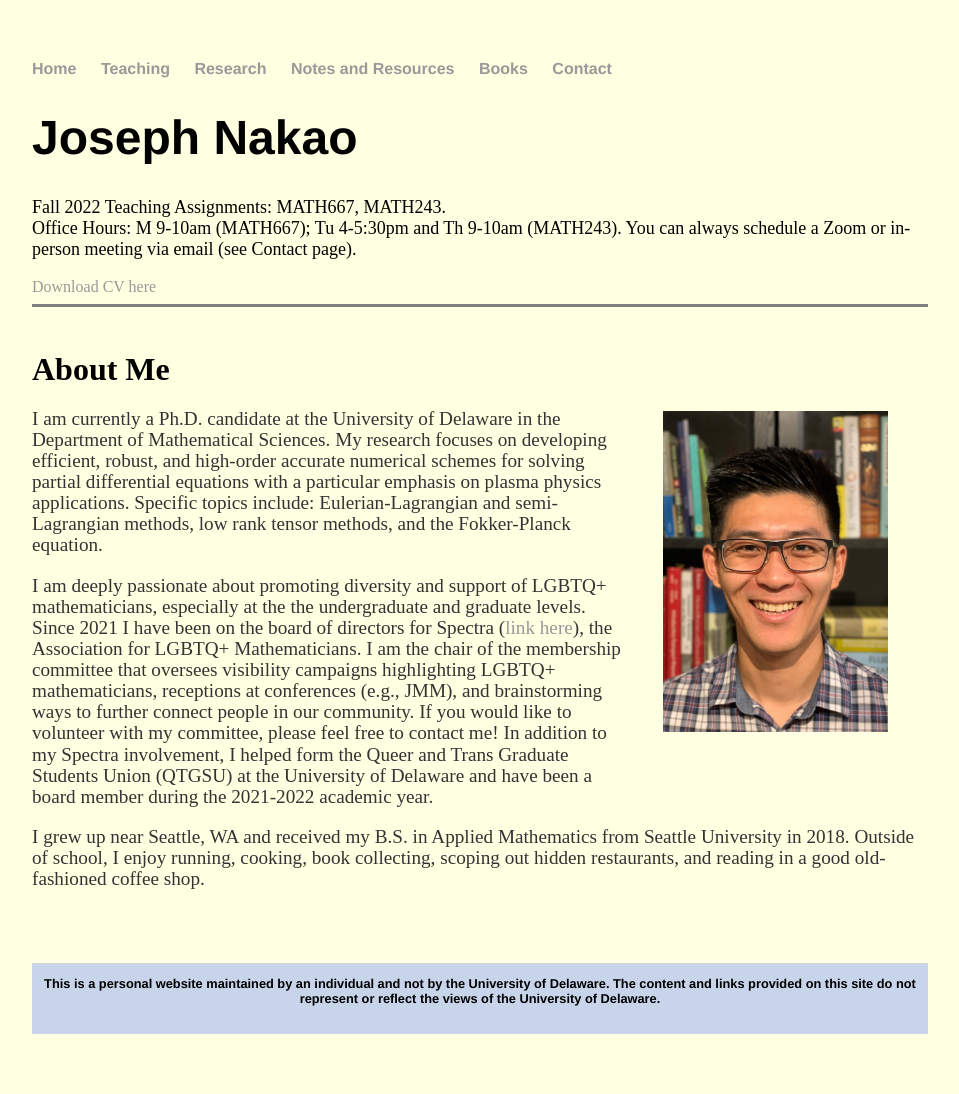
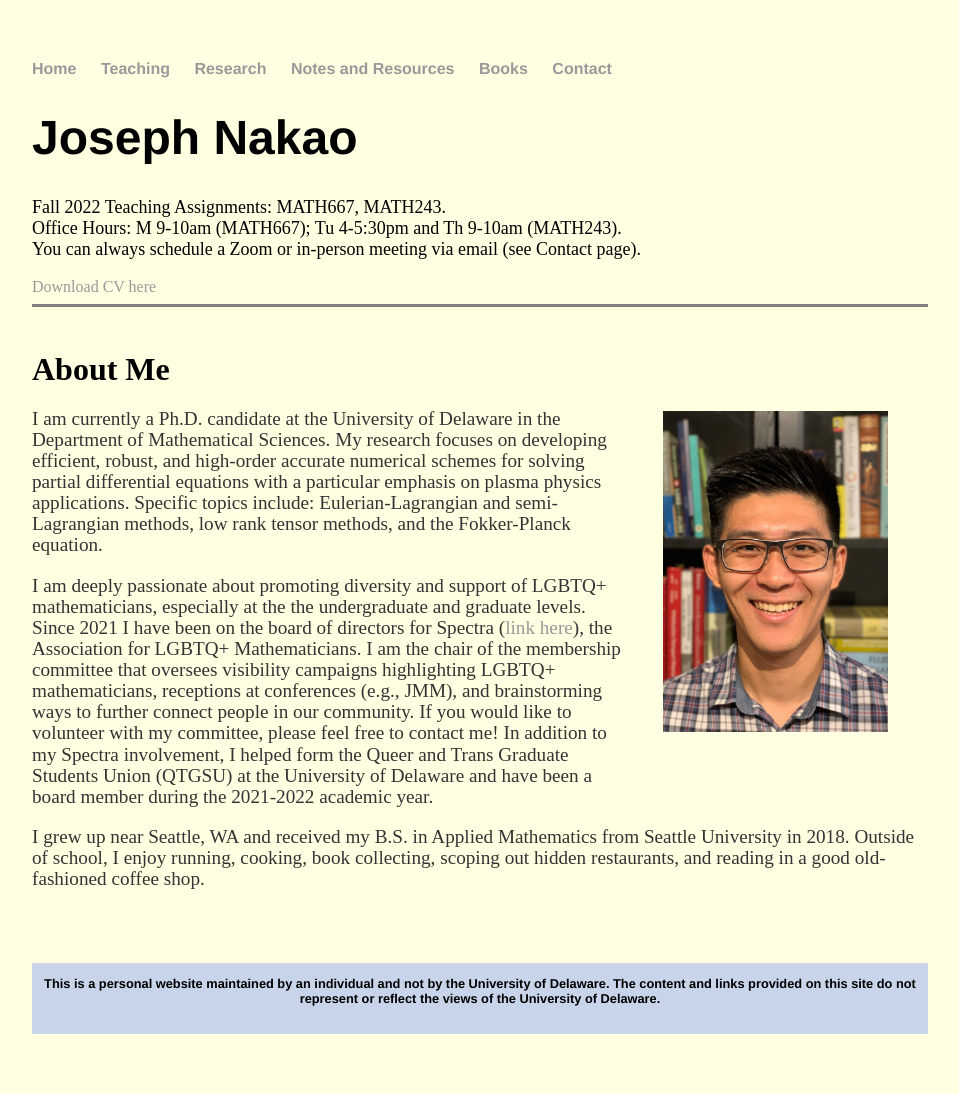
Before and after one commit to jhknakao/jhknakao.github.io, a Jekyll site: the page built from index.html, in a window 1280 px wide. Shown: the whole page, without its empty margins (160-1119 px from the left). Built offline with Jekyll 4.4.1, drawn with Linux system fonts in a browser that asks for light colours.

Commit message:
Update index.html

```diff
--- a/index.html
+++ b/index.html
@@ -6,7 +6,9 @@ title: Joseph Nakao's Homepage
 	<h1>Joseph Nakao</h1>
 	<font size="4">Fall 2022 Teaching Assignments: MATH667, MATH243.</font>
 	<br>
-	<font size="4">Office Hours: M 9-10am (MATH667); Tu 4-5:30pm and Th 9-10am (MATH243). You can always schedule a Zoom or in-person meeting via email (see Contact page).</font>
+	<font size="4">Office Hours: M 9-10am (MATH667); Tu 4-5:30pm and Th 9-10am (MATH243).</font>
+	<br>
+	<font size="4">You can always schedule a Zoom or in-person meeting via email (see Contact page).</font>
 	<br>
 	<br>
 	<a href="files/Nakao_CV_Aug2022.pdf" class="download" title="Download CV as PDF">Download CV here</a>
```
